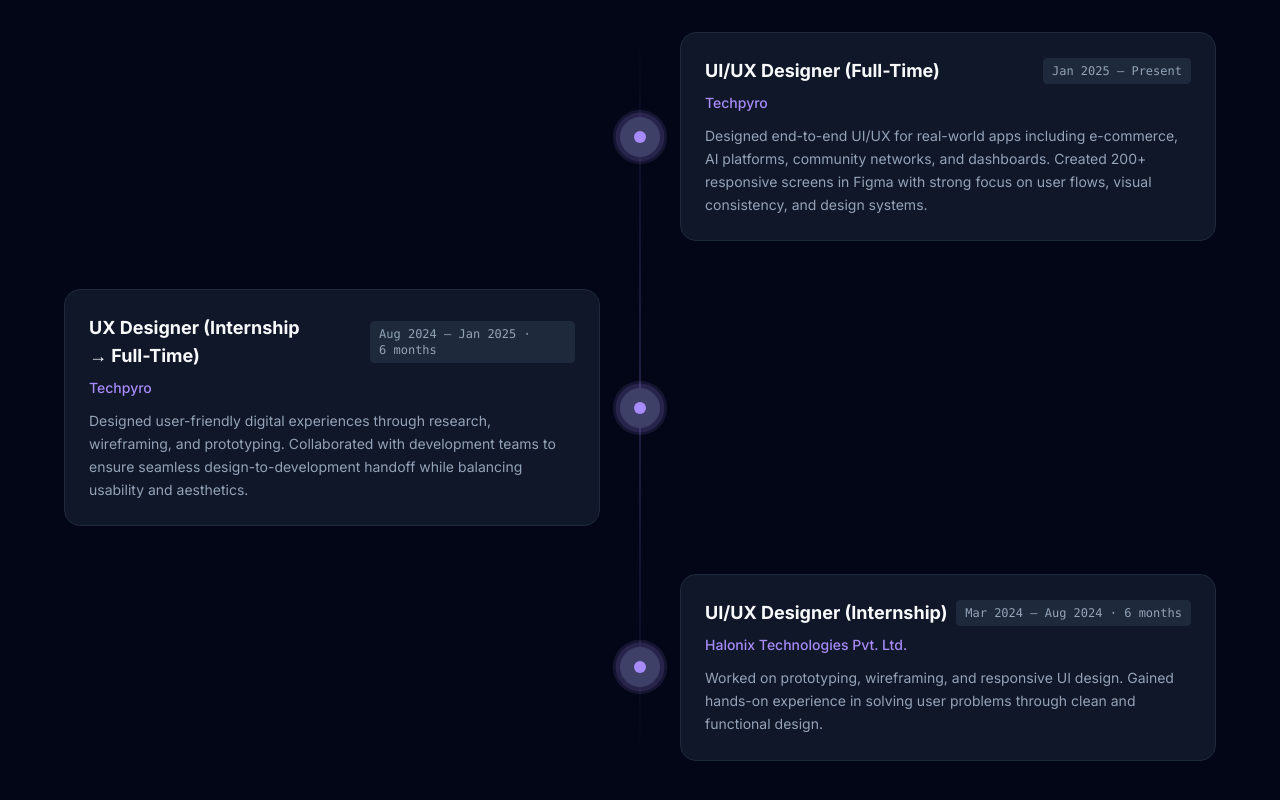
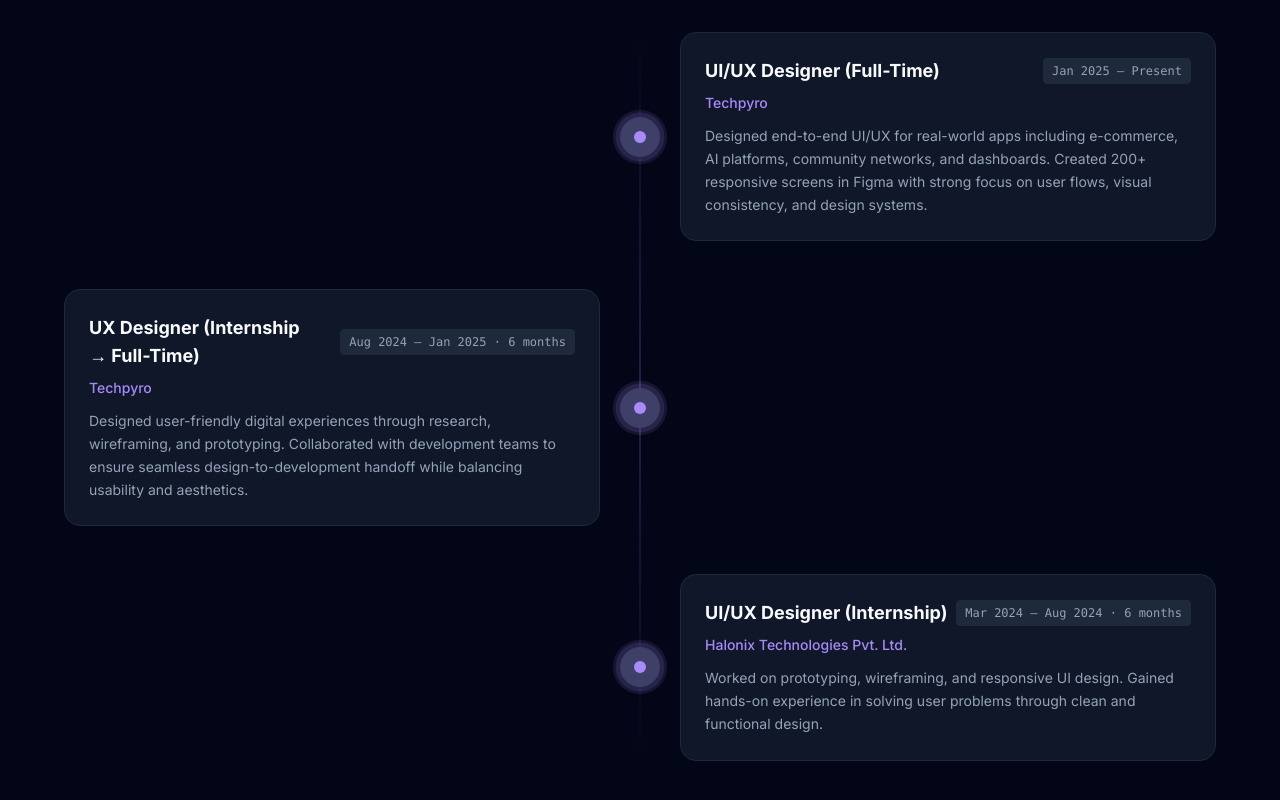
Before and after one commit to Priya-584/Portfolio, a Next.js app: page / in a window 1280 px wide. Shown: the part 10024-10824 px from the top of the page. Built offline with nearby package versions, Linux system fonts and the light colour scheme.

Commit message:
Updated code responsive done

```diff
--- a/src/components/sections/Experience.tsx
+++ b/src/components/sections/Experience.tsx
@@ -1,6 +1,6 @@
 "use client";
 
-import { useRef } from "react";
+import { useRef, useState, useEffect } from "react";
 import { experienceData } from "@/constants/experience";
 import { Container } from "@/components/ui/Container";
 import { Section } from "@/components/ui/Section";
@@ -9,14 +9,30 @@
 const ExperienceCard = ({ job, index }: { job: typeof experienceData[0]; index: number }) => {
     const ref = useRef(null);
     const isInView = useInView(ref, { once: true, margin: "-100px" });
+    const [isMobile, setIsMobile] = useState(true); // Default to mobile for safety (SSR/hydration)
+
+    useEffect(() => {
+        const checkMobile = () => setIsMobile(window.innerWidth < 768);
+        checkMobile();
+        window.addEventListener("resize", checkMobile);
+        return () => window.removeEventListener("resize", checkMobile);
+    }, []);
+
+    const slideVariant = {
+        hidden: isMobile
+            ? { opacity: 0, y: 50, x: 0 }
+            : { opacity: 0, x: index % 2 === 0 ? -50 : 50, y: 0 },
+        visible: { opacity: 1, x: 0, y: 0 }
+    };
 
     return (
         <motion.div
             ref={ref}
-            initial={{ opacity: 0, x: index % 2 === 0 ? -50 : 50 }}
-            animate={isInView ? { opacity: 1, x: 0 } : { opacity: 0, x: index % 2 === 0 ? -50 : 50 }}
+            initial="hidden"
+            animate={isInView ? "visible" : "hidden"}
+            variants={slideVariant}
             transition={{ duration: 0.8, ease: "easeOut" }}
-            className="relative flex items-center justify-between md:justify-normal md:odd:flex-row-reverse group"
+            className="relative flex items-center gap-6 md:gap-0 justify-between md:justify-normal md:odd:flex-row-reverse group"
         >
             {/* Timeline Dot with Blinking Effect */}
             <div className="flex items-center justify-center w-10 h-10 rounded-full border border-border bg-secondary shadow shrink-0 md:order-1 md:group-odd:-translate-x-1/2 md:group-even:translate-x-1/2 z-10 text-muted-foreground relative">
@@ -33,10 +49,10 @@
                 />
             </div>
 
-            <div className="w-[calc(100%-4rem)] md:w-[calc(50%-2.5rem)] bg-secondary/50 p-6 rounded-2xl border border-border hover:border-primary/50 transition-all duration-300 hover:shadow-lg hover:-translate-y-1">
+            <div className="flex-1 min-w-0 md:flex-none md:w-[calc(50%-2.5rem)] bg-secondary/50 p-6 rounded-2xl border border-border hover:border-primary/50 transition-all duration-300 hover:shadow-lg hover:-translate-y-1">
                 <div className="flex flex-col sm:flex-row justify-between mb-2">
-                    <h3 className="font-bold text-foreground text-lg">{job.role}</h3>
-                    <time className="text-xs text-muted-foreground font-mono self-start sm:self-center bg-secondary px-2 py-1 rounded border border-border">{job.period}</time>
+                    <h3 className="font-bold text-foreground text-lg truncate pr-2">{job.role}</h3>
+                    <time className="text-xs text-muted-foreground font-mono self-start sm:self-center bg-secondary px-2 py-1 rounded border border-border shrink-0">{job.period}</time>
                 </div>
                 <div className="text-primary text-sm font-medium mb-3">{job.company}</div>
                 <p className="text-muted-foreground text-sm leading-relaxed">
@@ -49,7 +65,7 @@
 
 export const Experience = () => {
     return (
-        <Section id="experience" className="bg-background">
+        <Section id="experience" className="bg-background overflow-hidden relative">
             <Container>
                 <motion.div
                     initial={{ opacity: 0, y: 20 }}
--- a/src/components/sections/Process.tsx
+++ b/src/components/sections/Process.tsx
@@ -40,7 +40,7 @@
             />
 
             {/* Content Side */}
-            <div className={`w-full md:w-5/12 ml-12 md:ml-0 ${isEven ? "md:mr-auto md:text-right" : "md:ml-auto md:text-left"}`}>
+            <div className={`w-full md:w-5/12 pl-12 md:pl-0 ${isEven ? "md:mr-auto md:text-right" : "md:ml-auto md:text-left"}`}>
                 <motion.div
                     whileInView={{
                         borderColor: ["rgba(var(--primary), 0.1)", "rgba(var(--primary), 0.5)", "rgba(var(--primary), 0.1)"],
@@ -58,7 +58,7 @@
                     className={`p-6 rounded-2xl bg-secondary/5 border border-primary/20 transition-all duration-300 group relative overflow-hidden`}
                 >
                     {/* Decorative Number Background: Fixed to right on mobile, alternating on desktop */}
-                    <span className={`absolute -top-1 right-4 ${isEven ? "md:left-4 md:right-auto" : "md:right-4"} text-8xl font-bold text-foreground/5 pointer-events-none select-none`}>
+                    <span className={`absolute -top-1 right-4 ${isEven ? "md:left-4 md:right-auto" : "md:right-4"} text-6xl md:text-8xl font-bold text-foreground/5 pointer-events-none select-none`}>
                         0{index + 1}
                     </span>
 
@@ -95,7 +95,7 @@
     const lineHeight = useTransform(scrollYProgress, [0, 1], ["0%", "100%"]);
 
     return (
-        <Section id="process" className="bg-background relative">
+        <Section id="process" className="bg-background relative overflow-hidden">
             <Container>
                 <div className="text-center mb-16 max-w-3xl mx-auto space-y-6">
                     <h2 className="text-sm font-bold tracking-[0.2em] text-primary uppercase">
```
